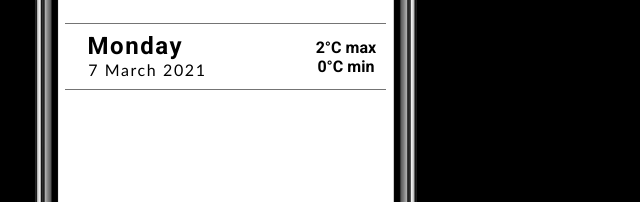
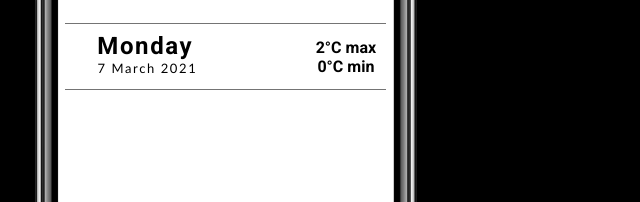
Before and after one commit to mvaculik/WeatherApp-API, a plain HTML site: page index.html in a window 1280 px wide. Shown: the part 367-569 px from the top of the page, 416-1056 px from the left. Drawn offline with Linux system fonts and the light colour scheme.

Commit message:
fixed #date
font-size
remove float: left

```diff
--- a/style.css
+++ b/style.css
@@ -154,9 +154,6 @@
 
     padding: 0.5rem 1.4rem;
   }
-    .column-t {
-        float: left;
-    }
         #day {
             font-size: 1.5rem;
             letter-spacing: 0.1rem;
@@ -164,7 +161,7 @@
         }
         #date {
             font-family:'Gill Sans', 'Gill Sans MT', Calibri, 'Trebuchet MS', sans-serif;
-            font-size: 1rem;
+            font-size: 13px;
             letter-spacing: 0.1rem;
             width: 120px;
 
```
Also changed, not shown: index.html (line endings or trailing spaces), main.js (line endings or trailing spaces), mode.js (line endings or trailing spaces), 1 other file.
